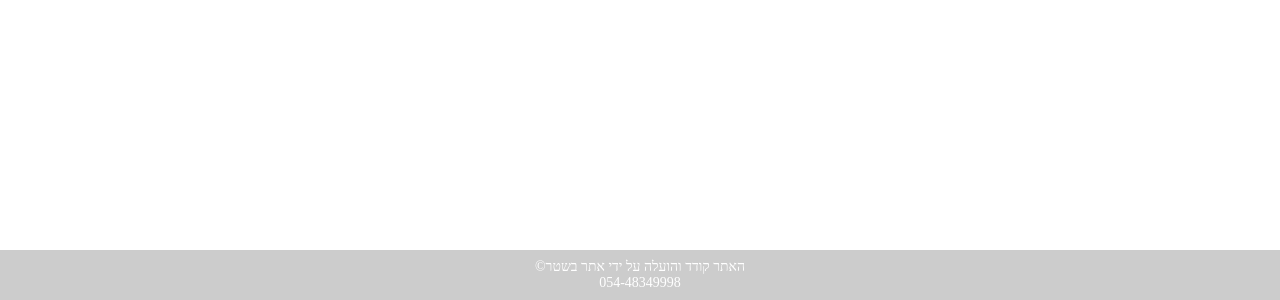
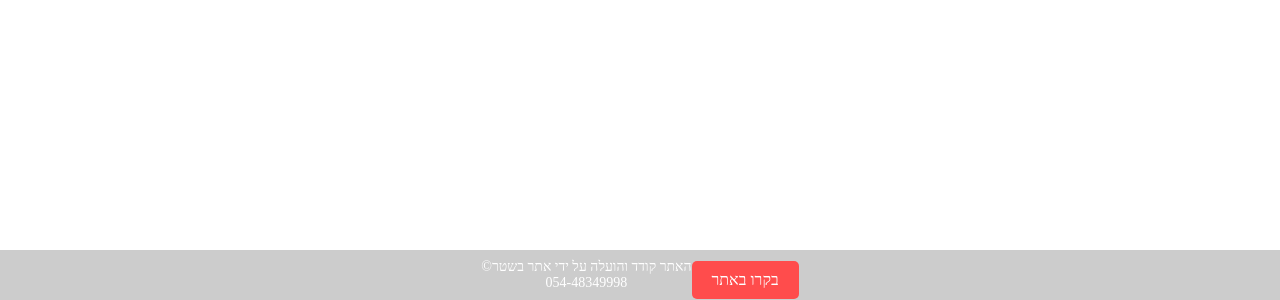
Before and after one commit to noamrap/SNIPPEST, a plain HTML site: page index.html in a window 1280 px wide. Shown: the part 500-800 px from the top of the page. Drawn offline with Linux system fonts and the light colour scheme.

Commit message:
Update index.html

```diff
--- a/index.html
+++ b/index.html
@@ -45,13 +45,29 @@
     <div class="container">
         <!-- your page content here -->
     </div>
-    <div class="footer">
-        <p>
-            &copy;האתר קודד והועלה על ידי <a href="https://noamrap.github.io/Noam-s-Site/"> אתר בשטר</a> <br />
-            054-48349998
-        </p>
-    </div>
+  <div class="footer">
+  <p>
+    &copy;האתר קודד והועלה על ידי
+    <a href="https://noamrap.github.io/Noam-s-Site/">אתר בשטר</a>
+    <br>
+    054-48349998
+  </p>
+  <a href="https://noamrap.github.io/Noam-s-Site/" class="my-button">בקרו באתר</a>
+</div>
     <style>
+        .my-button {
+  display: inline-block;
+  background-color: #ff4c4c;
+  color: #fff;
+  text-decoration: none;
+  padding: 10px 20px;
+  border-radius: 5px;
+  font-size: 16px;
+  margin-top: 10px;
+}
+.my-button:hover {
+  background-color: #cc0000;
+}
     .footer {
   position: fixed;
   bottom: 0;
```
